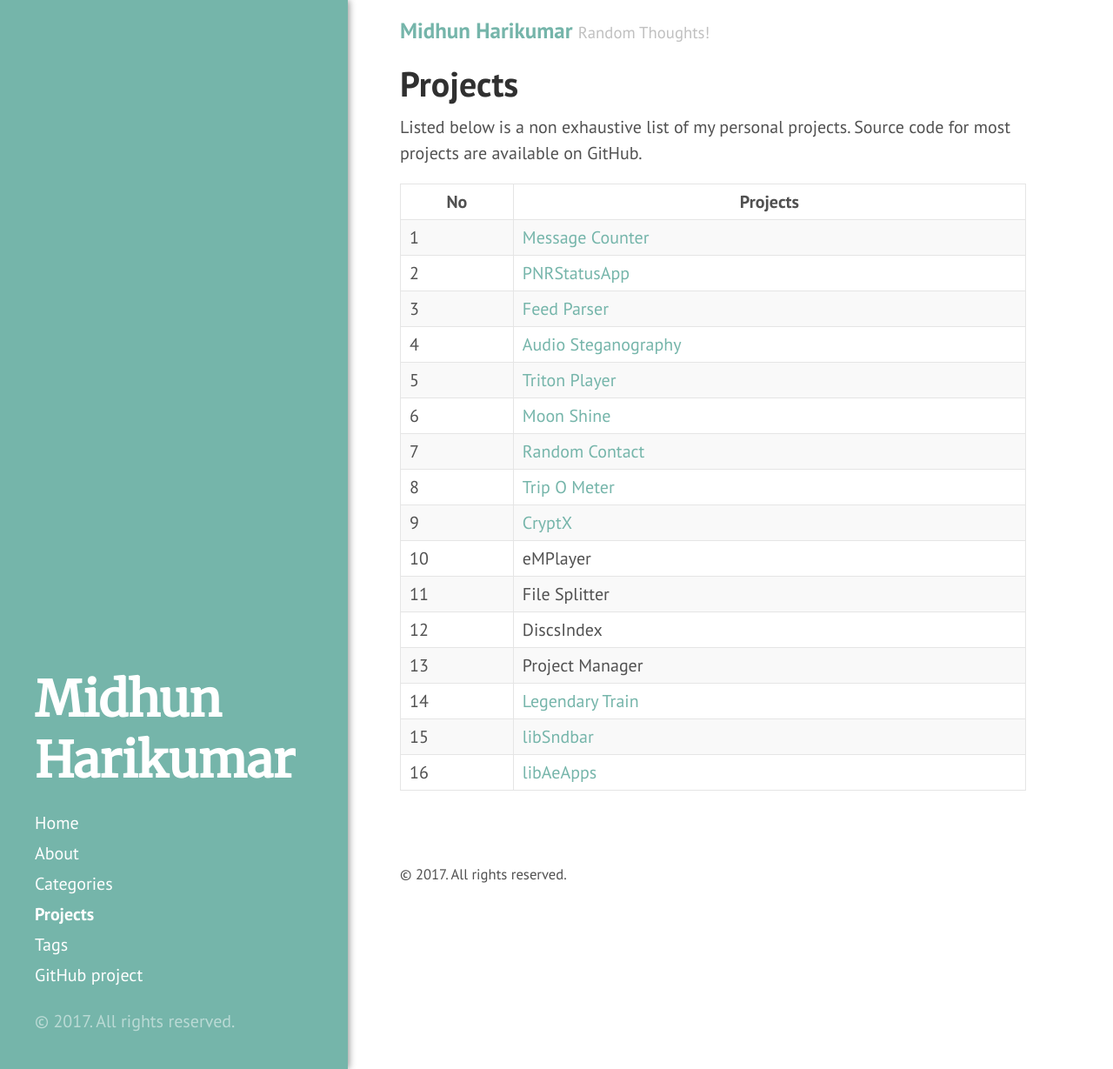
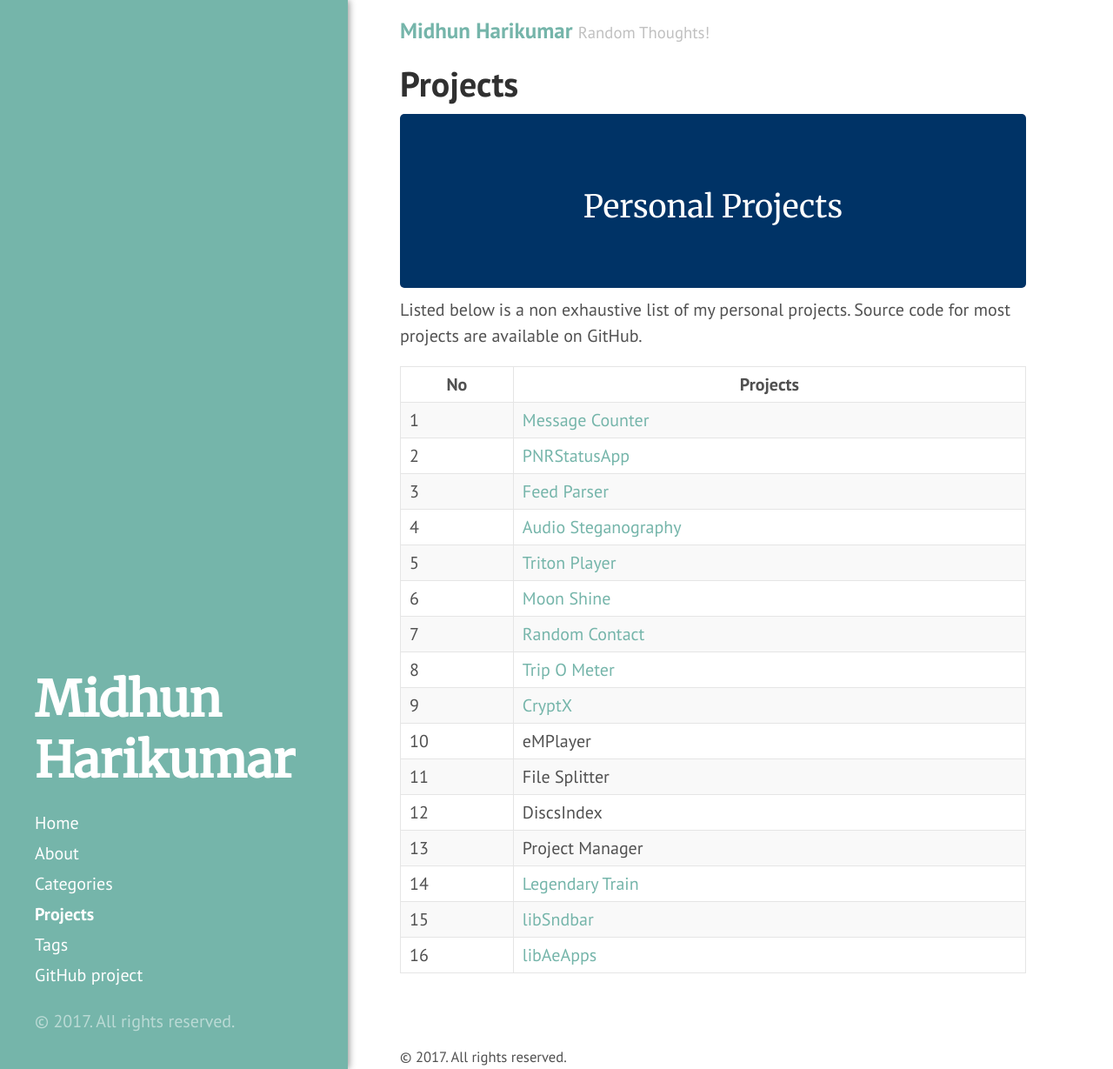
Before and after one commit to midhunhk/midhunhk.github.io, a Jekyll site: the page built from projects.md, in a window 1280 px wide and 1229 px high. Shown: the whole window at 87% size. Built offline with Jekyll 4.4.1, drawn with Linux system fonts in a browser that asks for light colours.

Commit message:
added header div

```diff
--- a/projects.md
+++ b/projects.md
@@ -2,6 +2,10 @@
 layout: page
 title: Projects
 ---
+<div class="custom-post-header midnight-blue">
+  <div class="custom-post-title">Personal Projects</div>
+</div>
+
 Listed below is a non exhaustive list of my personal projects. Source code for most projects are available on GitHub.
 
 | No| Projects  |
```
